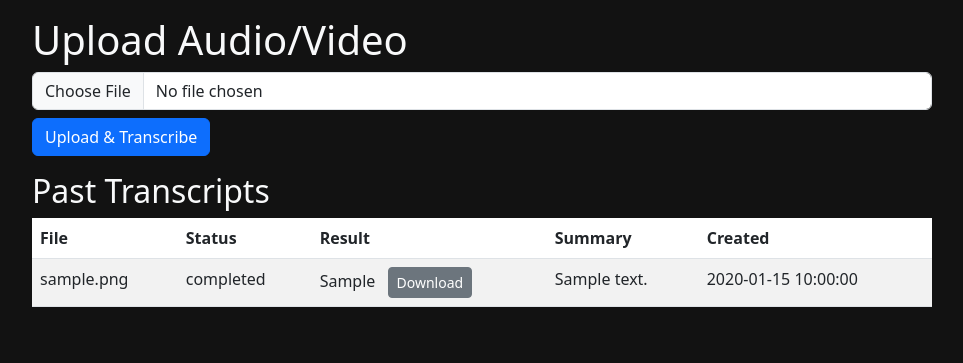
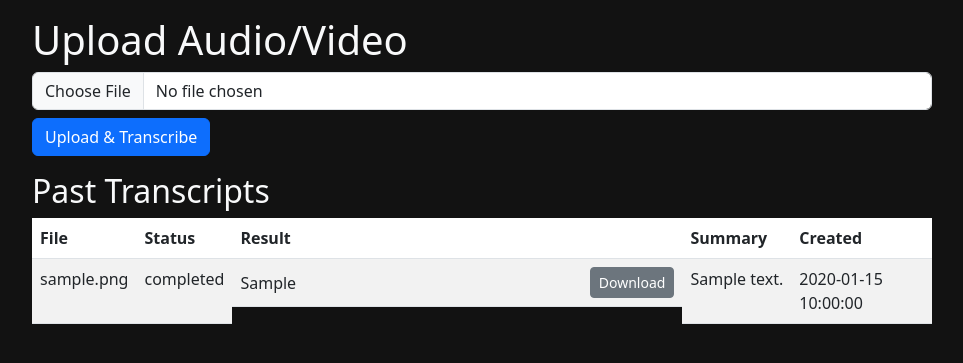
Before and after one commit to slitzer/4Ears, a FastAPI app: page / in a window 1280 px wide. Shown: the part 55-418 px from the top of the page, without its empty margins (158-1121 px from the left). Run offline with FastAPI, Linux system fonts and the light colour scheme; tables that the repository leaves empty hold one stand-in row (values such as "Sample post").

Commit message:
Fix misaligned download buttons

```diff
--- a/app/static/style.css
+++ b/app/static/style.css
@@ -26,3 +26,14 @@ body.dark {
     text-overflow: ellipsis;
     white-space: nowrap;
 }
+
+.result-cell {
+    display: flex;
+    align-items: center;
+    min-width: 450px;
+}
+
+.result-cell .result-snippet {
+    flex: 1;
+    min-width: 0;
+}
--- a/app/templates/index.html
+++ b/app/templates/index.html
@@ -33,7 +33,7 @@
             <tr>
                 <td>{{ f.filename }}</td>
                 <td>{{ f.status }}</td>
-                <td>
+                <td class="result-cell">
                     {% if f.result %}
                         <span class="result-snippet">{{ f.result[:150] }}{% if f.result|length > 150 %}...{% endif %}</span>
                         <a class="btn btn-sm btn-secondary ms-2" href="/download/{{ f.id }}">Download</a>
```
